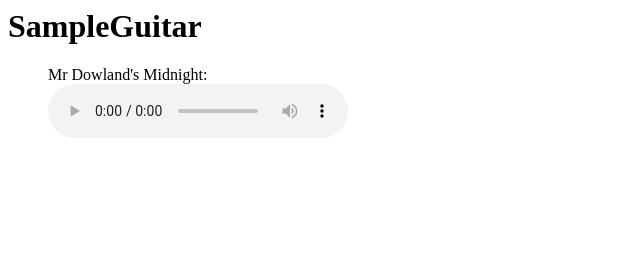
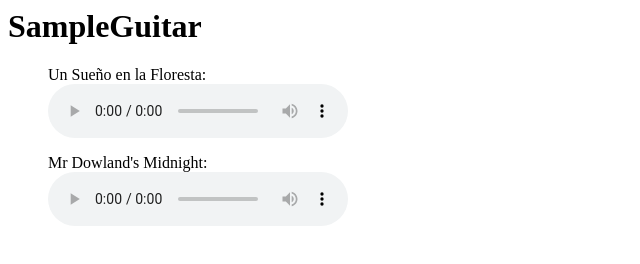
Before and after one commit to sampleguitar/sampleguitar.github.io, a plain HTML site: page index.html in a window 1280 px wide. Shown: the whole page, without its empty margins (0-640 px from the left). Drawn offline with Linux system fonts and the light colour scheme.

Commit message:
un sueno example

```diff
--- a/index.html
+++ b/index.html
@@ -1,4 +1,8 @@
 <h1>SampleGuitar</h1>
+<figure>
+  <figcaption>Un Sueño en la Floresta:</figcaption>
+  <audio controls src="audio/sgs-v2-80k_rojas_un-sueno-en-la-floresta_1998.mp3"></audio>
+</figure>
 <figure>
   <figcaption>Mr Dowland's Midnight:</figcaption>
   <audio controls src="audio/sonification_north_mr-dowlands-midnight_lute-sgs-v2-80k.mp3"></audio>
```
Also changed, not shown: 1 other file.
